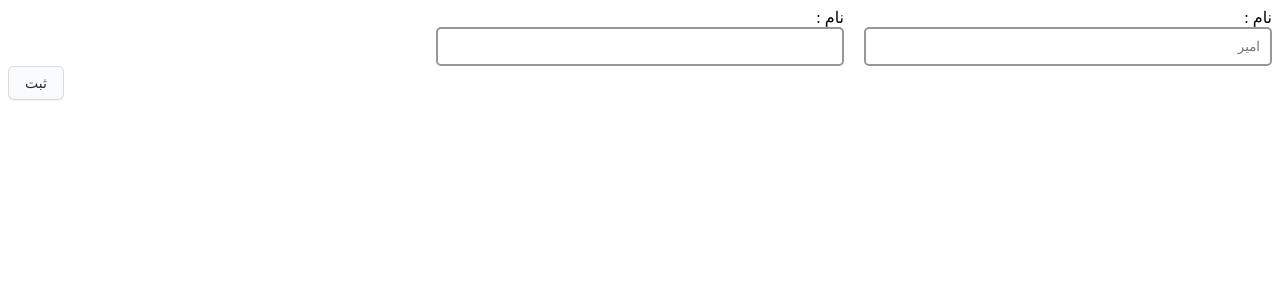
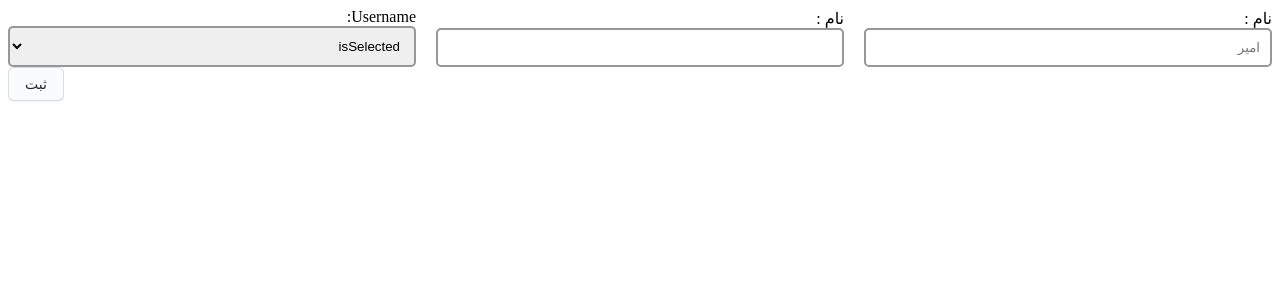
Before and after one commit to Ch-alireza021/genera-form, a React (Vite) app: page / in a window 1280 px wide. Shown: the top 300 px of the page. Built offline with nearby package versions, Linux system fonts and the light colour scheme.

Commit message:
feat select box

```diff
--- a/src/App.tsx
+++ b/src/App.tsx
@@ -7,6 +7,7 @@ function App() {
       name: "fname",
       type: "text",
       label: "نام ",
+      // value:'امیرحسین',
       placeholder: "امیر",
       onChange: (e: any) => {
         console.log({ e });
@@ -14,7 +15,7 @@ function App() {
       size: "s12 m6 l4",
       error: { min: 5, max: 10, required: true },
       // fontSize: 30,
-      // inputStyle: { borderRadius: "50px" },
+      // inputStyle: { borderRadius: "50px",borderColor:'blue' },
       // labelStyle: { padding: "20px" }
       // dir:'ltr'
     },
@@ -25,19 +26,23 @@ function App() {
       size: "s12 m6 l4",
       error: { regex: ["^[0-9]{11}$", "شماره موبایل باید 11 رقم باشد"] },
     },
-    // {
-    //   name: "username",
-    //   type: "text", // Make sure this matches InputType
-    //   label: "Username",
-    //   placeholder: "Enter your username",
-    //   onChange: (e) => console.log(e),
-    //   size: "s12 m6 l4",
-    //   error: {
-    //     min: 3,
-    //     max: 20,
-    //     required: true,
-    //   },
-    // },
+    {
+      name: "username",
+      type: "select", // Make sure this matches InputType
+      label: "Username",
+      placeholder: "Enter your username",
+      onChange: (e) => console.log(e),
+      size: "s12 m6 l4",
+      options:[
+        {text:'isSelected',value:'selected'},
+        {text:'isSelected2',value:'selected2'},
+      ]
+      // error: {
+      //   min: 3,
+      //   max: 20,
+      //   required: true,
+      // },
+    },
     // {
     //   name: "email",
     //   type: "email", // Make sure this matches InputType
--- a/src/components/CForm/base/Input.tsx
+++ b/src/components/CForm/base/Input.tsx
@@ -2,6 +2,7 @@
 import { ChangeEvent, FC } from "react";
 import fromStyle from "../style/ButtonForm.module.css";
 import { FormCForm, ConfigFormIF, StringObject } from "./interFaceCForm";
+import { InputSelect } from "./InputSelect";
 interface InputIF {
   ele: FormCForm;
   formError: StringObject;
@@ -19,10 +20,14 @@ export const Input: FC<InputIF> = ({
     if (ele?.onChange) ele?.onChange(value);
     setFormValues((pre: StringObject) => ({ ...pre, [ele?.name]: value }));
   };
+  const typeEleman = ["text", "number"];
   return (
+    <>
+      {typeEleman?.includes(ele?.type) ? (
         <input
           id={ele.name}
           type={ele?.type}
+          value={ele?.value}
           placeholder={ele?.placeholder}
           onChange={(e) => change(e)}
           style={{
@@ -33,5 +38,11 @@ export const Input: FC<InputIF> = ({
           }}
           className={`${fromStyle?.input}`}
         />
+      ) : ele?.type ? (
+        <InputSelect {...{ ele, formError, config, setFormValues, change }} />
+      ) : (
+        ""
+      )}
+    </>
   );
 };
--- /dev/null
+++ b/src/components/CForm/base/InputSelect.tsx
@@ -0,0 +1,41 @@
+import { ChangeEvent, FC } from "react";
+import { FormCForm, StringObject, ConfigFormIF } from "./interFaceCForm";
+import fromStyle from "../style/ButtonForm.module.css";
+// import React from 'react'
+interface InputSelectIF {
+  ele: FormCForm;
+  formError: StringObject;
+  config: ConfigFormIF;
+  setFormValues: any;
+  change: (e: ChangeEvent<HTMLInputElement>) => void;
+}
+
+export const InputSelect: FC<InputSelectIF> = ({
+  ele,
+  formError,
+  config,
+  setFormValues,
+  change,
+}) => {
+  return (
+    <select
+      id={ele.name}
+      value={ele?.value}
+      // placeholder={ele?.placeholder}
+      onChange={(e) => change(e)}
+      style={{
+        borderColor: formError?.[ele.name] ? "red" : "",
+        fontSize: `${ele?.fontSize || config?.fontSize || ""}px`,
+        ...config?.inputStyle,
+        ...ele?.inputStyle,
+      }}
+      className={`${fromStyle?.input}`}
+    >
+      {ele?.options?.map((option) => (
+        <option key={option?.value} value={option?.value}>
+          {option?.text}
+        </option>
+      ))}
+    </select>
+  );
+};
--- a/src/components/CForm/base/interFaceCForm.tsx
+++ b/src/components/CForm/base/interFaceCForm.tsx
@@ -16,6 +16,8 @@ export interface FormCForm {
   fontSize?: number;
   inputStyle?: React.CSSProperties;
   labelStyle?: React.CSSProperties;
+  options?: { value: string; text: string }[];
+  value?:string
 }
 
 export interface StringObject {
```
Lines whose indentation alone changed are shown as unchanged.
